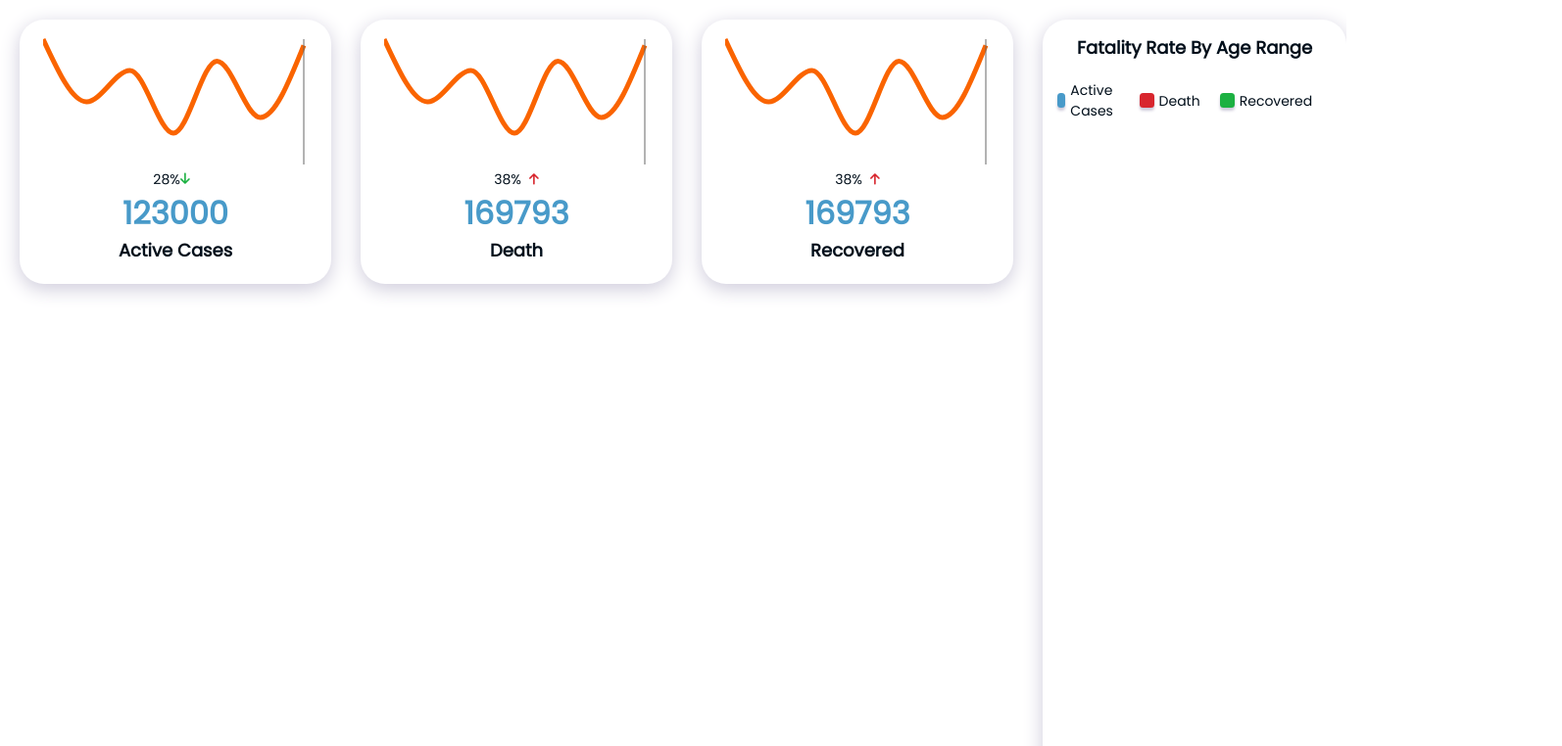
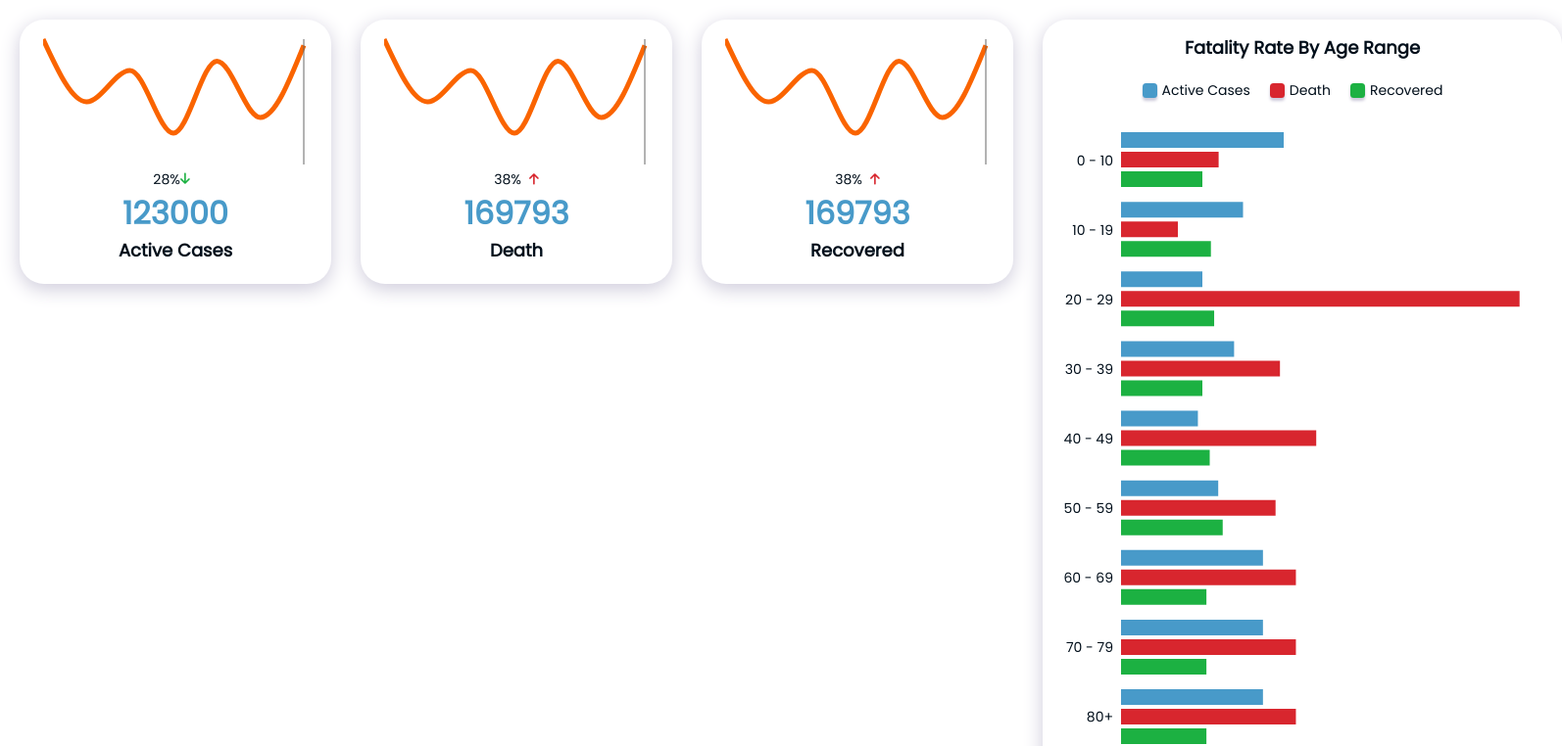
Before and after one commit to sonyacodez/CoronaTracker, a React (Create React App) app: page / in a window 1280 px wide. Shown: the top 762 px of the page at 98% size, 1594 px wide, since content can reach past the window. Built offline with nearby package versions, Linux system fonts and the light colour scheme; what i18next-icu would draw is missing.

Commit message:
added Bar Chart to AgeRangeGraph component

```diff
--- a/src/components/AgeRangeGraph/AgeRangeGraph.tsx
+++ b/src/components/AgeRangeGraph/AgeRangeGraph.tsx
@@ -3,6 +3,7 @@ import * as S from './AgeRangeGraph.style';
 import { useTheme } from 'styled-components';
 import { useTranslation } from 'react-i18next';
 import CustomText from '../Shared/CustomText/CustomText';
+import { BarChart, Bar, XAxis, YAxis, Tooltip } from 'recharts';
 
 interface IProps {}
 
@@ -12,8 +13,65 @@ const AgeRangeGraph: FC<IProps> = () => {
   const legendKeyMapper: { [text: string]: string } = {
     [t('caseStatuses.active')]: colors.teal,
     [t('caseStatuses.death')]: colors.red,
-    [t('caseStatuses.recovered')]: colors.green1
+    [t('caseStatuses.recovered')]: colors.green1,
   };
+
+  const data = [
+    {
+      name: '0 - 10',
+      [t('caseStatuses.active')]: 4000,
+      [t('caseStatuses.death')]: 2400,
+      [t('caseStatuses.recovered')]: 2000,
+    },
+    {
+      name: '10 - 19',
+      [t('caseStatuses.active')]: 3000,
+      [t('caseStatuses.death')]: 1398,
+      [t('caseStatuses.recovered')]: 2210,
+    },
+    {
+      name: '20 - 29',
+      [t('caseStatuses.active')]: 2000,
+      [t('caseStatuses.death')]: 9800,
+      [t('caseStatuses.recovered')]: 2290,
+    },
+    {
+      name: '30 - 39',
+      [t('caseStatuses.active')]: 2780,
+      [t('caseStatuses.death')]: 3908,
+      [t('caseStatuses.recovered')]: 2000,
+    },
+    {
+      name: '40 - 49',
+      [t('caseStatuses.active')]: 1890,
+      [t('caseStatuses.death')]: 4800,
+      [t('caseStatuses.recovered')]: 2181,
+    },
+    {
+      name: '50 - 59',
+      [t('caseStatuses.active')]: 2390,
+      [t('caseStatuses.death')]: 3800,
+      [t('caseStatuses.recovered')]: 2500,
+    },
+    {
+      name: '60 - 69',
+      [t('caseStatuses.active')]: 3490,
+      [t('caseStatuses.death')]: 4300,
+      [t('caseStatuses.recovered')]: 2100,
+    },
+    {
+      name: '70 - 79',
+      [t('caseStatuses.active')]: 3490,
+      [t('caseStatuses.death')]: 4300,
+      [t('caseStatuses.recovered')]: 2100,
+    },
+    {
+      name: '80+',
+      [t('caseStatuses.active')]: 3490,
+      [t('caseStatuses.death')]: 4300,
+      [t('caseStatuses.recovered')]: 2100,
+    },
+  ];
 
   return (
     <S.Container>
@@ -26,6 +84,20 @@ const AgeRangeGraph: FC<IProps> = () => {
           </S.KeyContainer>
         ))}
       </S.Legend>
+      <BarChart
+        data={data}
+        width={500}
+        height={680}
+        layout="vertical"
+        margin={{ top: 5, right: 20, left: 5, bottom: 5 }}
+      >
+        <XAxis type="number" tick={{ fill: colors.black }} stroke={colors.white} />
+        <YAxis dataKey="name" type="category" tick={{ fill: colors.black }} stroke={colors.white} />
+        <Tooltip />
+        {Object.entries(legendKeyMapper).map(([text, color]) => (
+          <Bar dataKey={text} fill={color} />
+        ))}
+      </BarChart>
     </S.Container>
   );
 };
```
